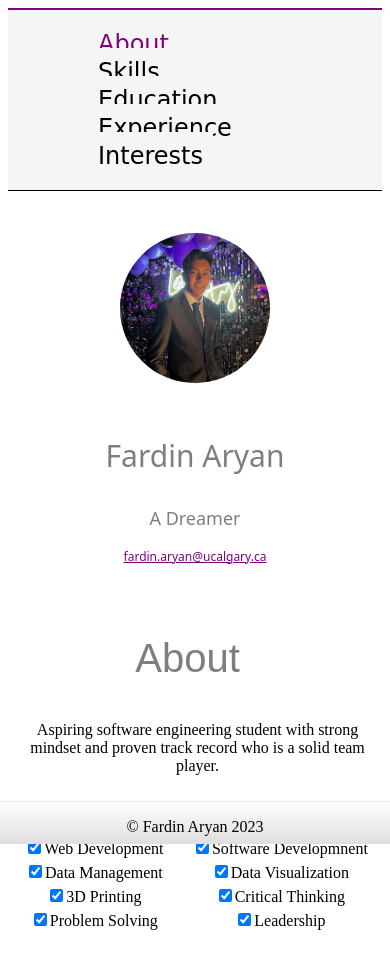
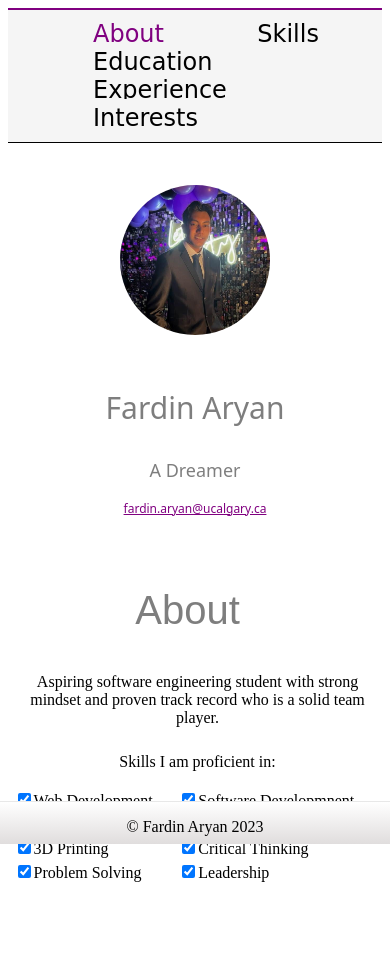
Before and after one commit to FardinAryan7/FardinAryan7.github.io, a plain HTML site: page index.html in a window 390 px wide. Drawn offline with Linux system fonts and the light colour scheme.

Commit message:
second edition of css

```diff
--- a/style.css
+++ b/style.css
@@ -104,8 +104,15 @@ img {
     align-items: center;
   }
 
+  nav {
+      font-size: smaller;
+      padding-top: 10px;
+      padding-bottom: 10px
+  }
 
-
+  li{
+      padding: 5px;
+  }
 
   .left {
     size-adjust: auto;
@@ -115,9 +122,10 @@ img {
   }
   .right {
       width: 100%;
-        height: 50%;
+      height: 10%;
       text-align: center;
       padding-top: 5px;
+      padding-bottom: 50px;
     }
 
   .seperator {
@@ -131,4 +139,10 @@ img {
     width: 100%;
   }
 
+  table tr {
+      align-items: center;
+      text-align: left;
   }
+
+
+}
```
Lines whose indentation alone changed are shown as unchanged.
